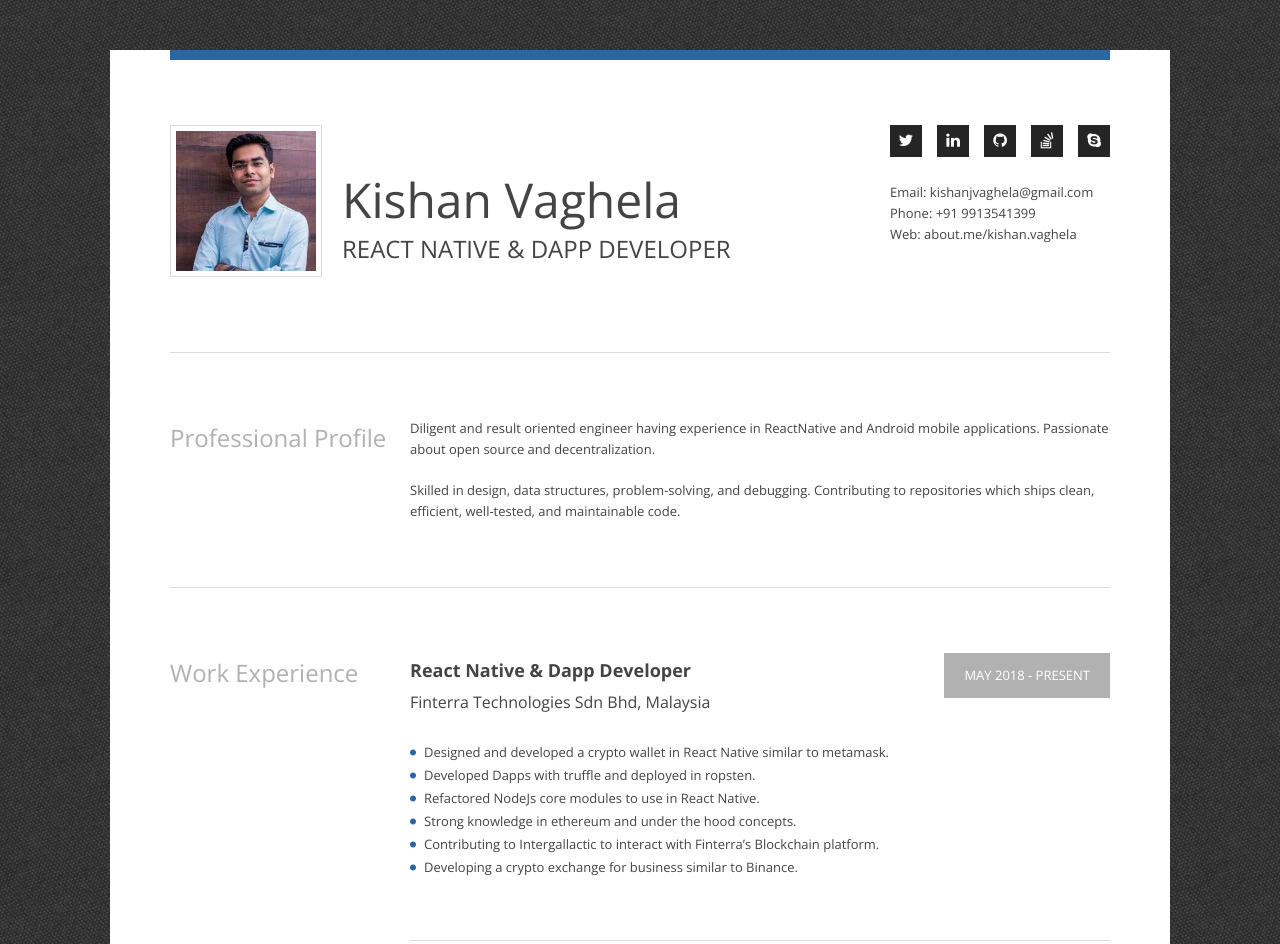
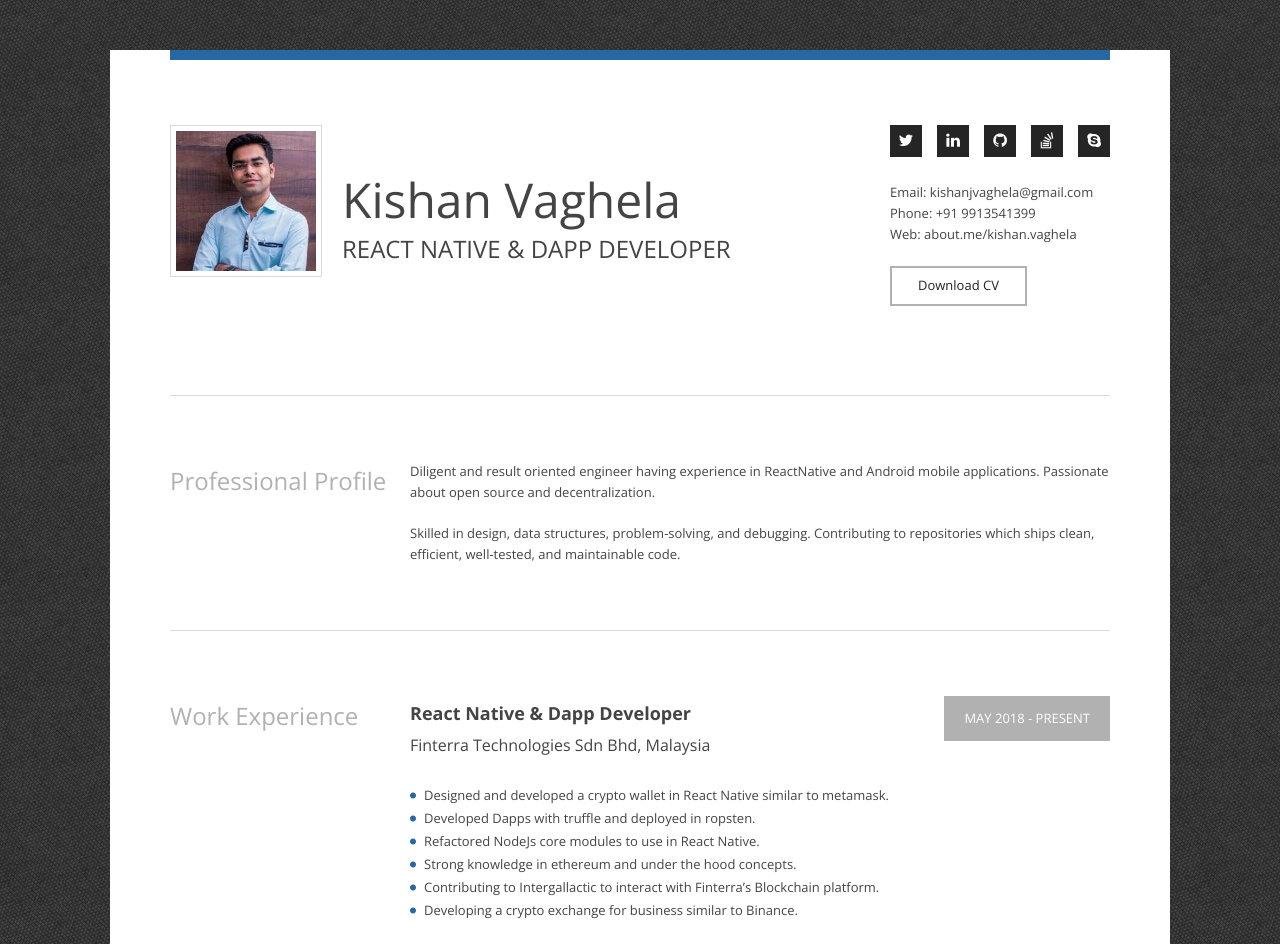
Before and after one commit to Kishanjvaghela/kishan.github.io, a plain HTML site: page public/index.html in a window 1280 px wide. Shown: the top 944 px of the page. Drawn offline with nearby package versions, Linux system fonts and the light colour scheme.

Commit message:
put download link

```diff
--- a/public/_layout/css/skins/blue.css
+++ b/public/_layout/css/skins/blue.css
@@ -701,6 +701,30 @@ a.xing-icon:hover {
   background-color: #2767a4;
 }
 
+.cv-download {
+  background-color: #ffffff;
+  display: inline-block;
+  color: #fff;
+  position: relative;
+  padding: 0.8em 2em;
+  margin-bottom: 0.25em;
+  font-size: 1em;
+  line-height: 1.2;
+  border: 0;
+  outline: 0;
+  border: 2px solid #b1b1b1;
+  color: #222;
+  text-shadow: none;
+  text-decoration: none !important;
+  border-radius: 0;
+}
+
+.cv-download:hover {
+  background-color: #2767a4;
+  border-color: #2767a4;
+  color: #fff;
+}
+
 /* Copyright */
 
 .copyright {
--- a/public/_layout/css/skins/default.css
+++ b/public/_layout/css/skins/default.css
@@ -701,6 +701,29 @@ a.xing-icon:hover {
   background-color: #fdb020;
 }
 
+.cv-download {
+  background-color: #ffffff;
+  display: inline-block;
+  color: #fff;
+  position: relative;
+  padding: 0.8em 2em;
+  margin-bottom: 0.25em;
+  font-size: 1em;
+  line-height: 1.2;
+  border: 0;
+  outline: 0;
+  border: 2px solid #b1b1b1;
+  color: #222;
+  text-shadow: none;
+  text-decoration: none !important;
+  border-radius: 0;
+}
+
+.cv-download:hover {
+  background-color: #2767a4;
+  border-color: #2767a4;
+  color: #fff;
+}
 /* Copyright */
 
 .copyright {
--- a/public/index.html
+++ b/public/index.html
@@ -97,6 +97,12 @@
                             <br>
                             <span class="hidden-tablet">Web: </span>
                             <a href="https://about.me/kishan.vaghela" target="_blank">about.me/kishan.vaghela</a>
+                            <br>
+                            <br>
+                            <div>
+                                <a href="https://1drv.ms/b/s!AkihL1Xvmz0niC6DlfBo6HwgMa5o" target="_blank" class="cv-download">Download
+                                    CV</a>
+                            </div>
                         </p>
 
                     </div>
@@ -325,7 +331,7 @@
                         <div class="pie-chart-description">
 
                             <h3>
-                                <strong>Web3</strong>
+                                <strong>Dapps</strong>
                             </h3>
                             <p>Intermediate, 6+ Months</p>
                             <p class="last">Experience working with Web3 technologies</p>
```
